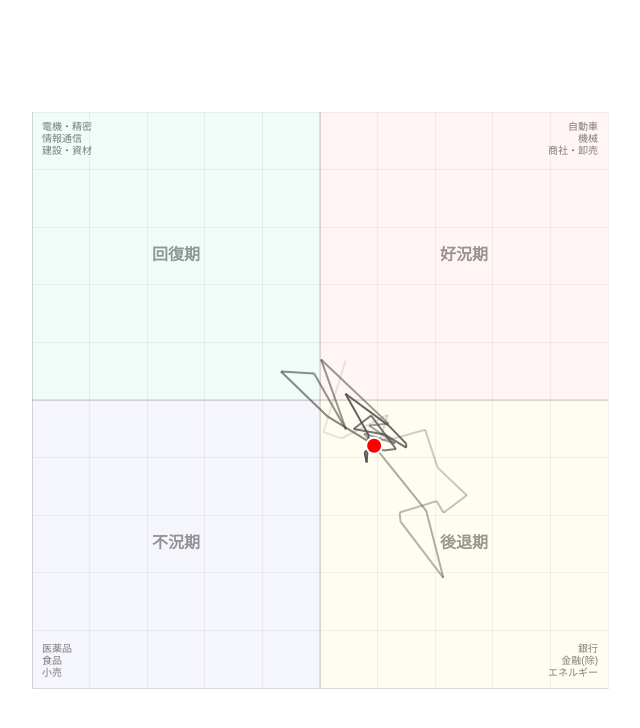
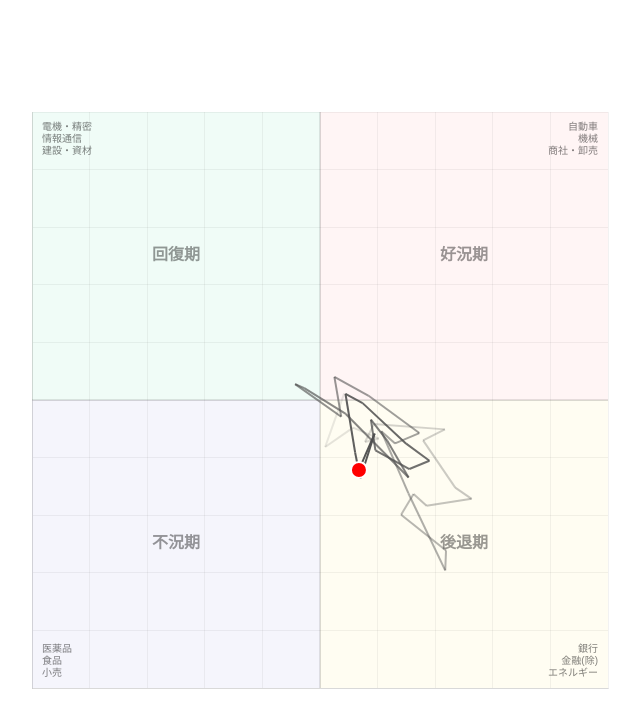
Before and after one commit to skr-works/sector-rotation-chart, a plain HTML site: page index.html in a window 1280 px wide. Shown: the whole page, without its empty margins (320-960 px from the left). Drawn offline with nearby package versions, Linux system fonts and the light colour scheme.

Commit message:
deploy: 41a22e08c417633c9a75aa92bf088786c3c4986d

```diff
--- a/index.html
+++ b/index.html
@@ -120,7 +120,7 @@
                     {
                         // 軌跡
                         label: '軌跡',
-                        data: [{"x": 2.21, "y": 3.4}, {"x": 0.3, "y": -2.79}, {"x": 1.86, "y": -3.33}, {"x": 5.87, "y": -1.29}, {"x": 5.26, "y": -3.31}, {"x": 4.65, "y": -3.55}, {"x": 6.4, "y": -3.35}, {"x": 9.13, "y": -2.59}, {"x": 10.21, "y": -5.87}, {"x": 12.74, "y": -8.27}, {"x": 10.73, "y": -9.79}, {"x": 10.13, "y": -8.78}, {"x": 6.91, "y": -9.77}, {"x": 6.99, "y": -10.55}, {"x": 10.71, "y": -15.44}, {"x": 9.22, "y": -9.62}, {"x": 3.83, "y": -2.91}, {"x": 6.52, "y": -3.77}, {"x": 4.26, "y": -2.21}, {"x": 5.95, "y": -2.05}, {"x": 0.09, "y": 3.52}, {"x": 2.26, "y": -2.56}, {"x": -0.51, "y": 2.29}, {"x": -3.39, "y": 2.48}, {"x": 0.68, "y": -1.45}, {"x": 5.52, "y": -4.39}, {"x": 6.6, "y": -4.26}, {"x": 4.44, "y": -1.35}, {"x": 2.92, "y": -2.52}, {"x": 5.6, "y": -2.99}, {"x": 7.48, "y": -4.14}, {"x": 7.48, "y": -3.79}, {"x": 5.99, "y": -2.25}, {"x": 2.21, "y": 0.54}, {"x": 4.22, "y": -3.05}, {"x": 4.05, "y": -5.42}, {"x": 3.87, "y": -4.55}, {"x": 4.7, "y": -3.97}],
+                        data: [{"x": 2.1, "y": 0.57}, {"x": 0.45, "y": -4.08}, {"x": 2.87, "y": -2.4}, {"x": 5.11, "y": -3.35}, {"x": 3.91, "y": -3.65}, {"x": 4.68, "y": -2.09}, {"x": 10.84, "y": -2.55}, {"x": 8.95, "y": -3.5}, {"x": 11.74, "y": -7.61}, {"x": 13.16, "y": -8.58}, {"x": 9.25, "y": -9.18}, {"x": 8.12, "y": -8.16}, {"x": 7.04, "y": -9.96}, {"x": 10.94, "y": -13.07}, {"x": 10.87, "y": -14.79}, {"x": 7.67, "y": -8.09}, {"x": 5.32, "y": -2.71}, {"x": 6.52, "y": -3.77}, {"x": 8.62, "y": -2.87}, {"x": 4.19, "y": 0.39}, {"x": 1.25, "y": 2.01}, {"x": 1.84, "y": -1.45}, {"x": -2.16, "y": 1.38}, {"x": -1.36, "y": 1.03}, {"x": 2.24, "y": -1.21}, {"x": 7.69, "y": -6.73}, {"x": 5.83, "y": -3.52}, {"x": 4.42, "y": -1.71}, {"x": 4.81, "y": -4.37}, {"x": 7.76, "y": -5.99}, {"x": 9.5, "y": -5.27}, {"x": 7.48, "y": -3.79}, {"x": 3.7, "y": -0.27}, {"x": 2.21, "y": 0.54}, {"x": 3.05, "y": -4.56}, {"x": 3.49, "y": -6.83}, {"x": 4.74, "y": -2.91}, {"x": 3.38, "y": -6.07}],
                         borderWidth: 2,
                         pointRadius: 0,
                         showLine: true,
@@ -137,7 +137,7 @@
                     {
                         // 現在地点
                         label: '現在',
-                        data: [{"x": 4.7, "y": -3.97}],
+                        data: [{"x": 3.38, "y": -6.07}],
                         backgroundColor: 'rgba(255, 0, 0, 1)',
                         borderColor: '#fff',
                         borderWidth: 2,
```
